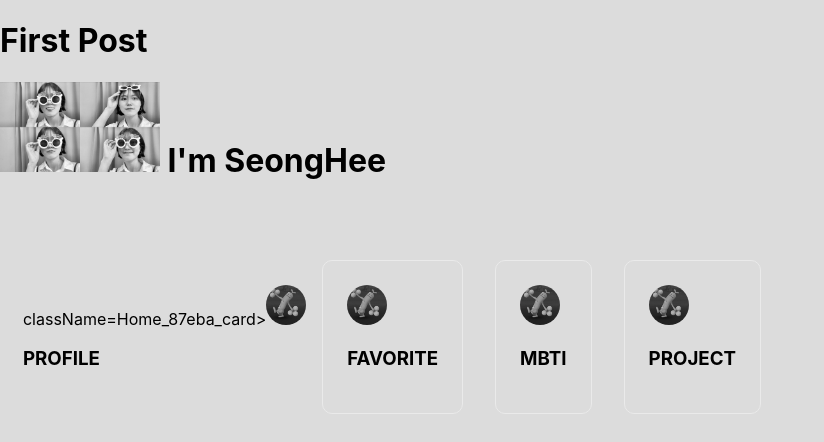
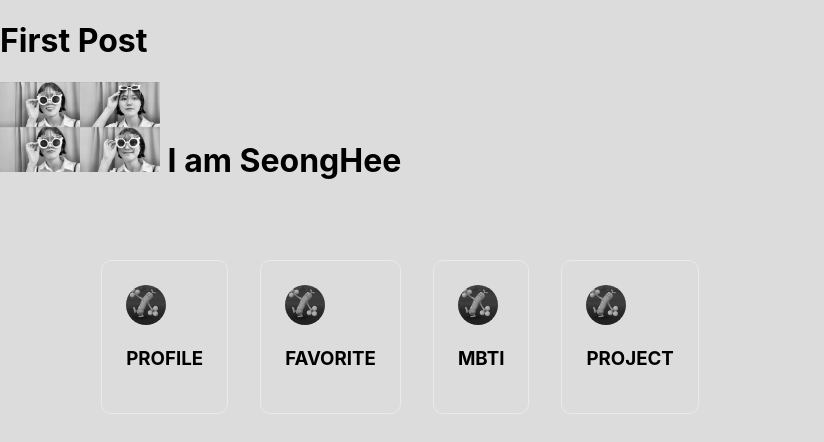
Before and after one commit to tjdgml97/nextjs, a Next.js app: page /post/first-post in a window 1280 px wide. Shown: the top 442 px of the page, without its empty margins (0-824 px from the left). Built offline with nearby package versions, Linux system fonts and the light colour scheme.

Commit message:
Fix error

```diff
--- a/pages/post/first-post.js
+++ b/pages/post/first-post.js
@@ -7,7 +7,7 @@ export default function FirstPost() {
     return (
     <>
      <h1>First Post</h1>
-      <h3 className={styles.face}><img  src="/img/IMG_1154.jpg"/> I'm SeongHee</h3>
+      <h3 className={styles.face}><img  src="/img/IMG_1154.jpg"/> I am SeongHee</h3>
 
         <p className={styles.description}>
           {/* Get started by editing{' '} */}
@@ -15,7 +15,7 @@ export default function FirstPost() {
         </p>
 
         <div className={styles.grid}>
-          <a href="profile.html"> className={styles.card}>
+          <a href="profile.html" className={styles.card}>
           <img className={styles.bo} src="/img/FOfaQ3laAAAr_i6.jpeg"/>
             <h3> PROFILE </h3>
 
```
Also changed, not shown: pages/index.js (+5 -5 lines).
